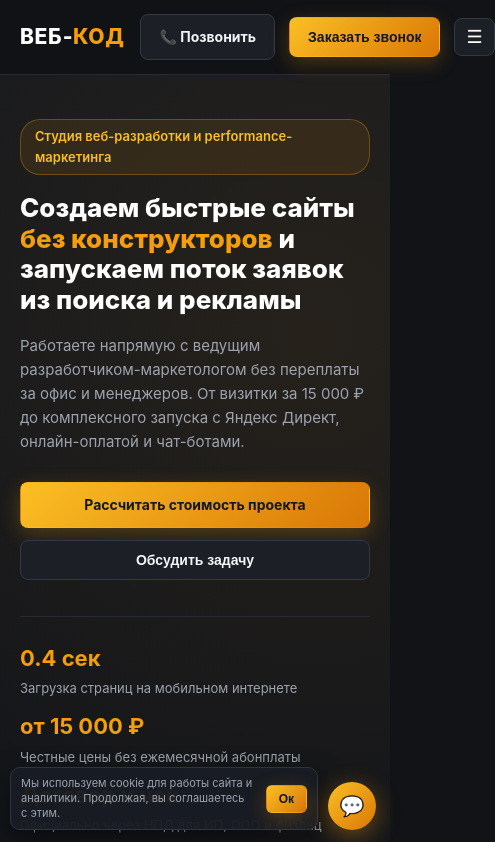
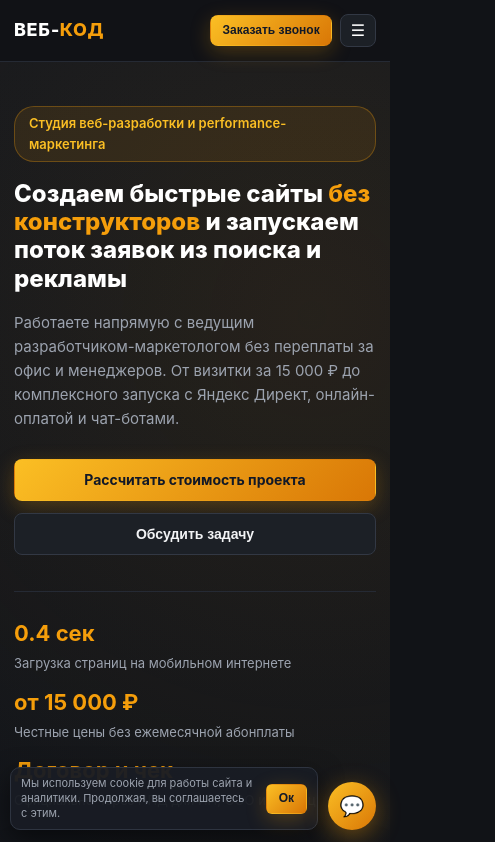
Before and after one commit to ggunster1-sketch/seo-and-code, a plain HTML site: page index.html in a window 390 px wide. Shown: the top 842 px of the page, 495 px wide, since content can reach past the window. Drawn offline with Linux system fonts and the light colour scheme.

Commit message:
Update style.css

```diff
--- a/css/style.css
+++ b/css/style.css
@@ -862,3 +862,78 @@ font-size: 11px;
 }
 .logo { white-space: nowrap; flex-shrink: 0; }
 .header-inner { flex-wrap: nowrap; }
+/* Устранение дергания и горизонтального скролла на мобильных */
+html {
+    overflow-x: clip;
+}
+
+body {
+    width: 100%;
+    overflow-x: clip;
+    overscroll-behavior-x: none;
+}
+
+.header {
+    position: sticky;
+    top: 0;
+    transform: translateZ(0);
+    will-change: transform;
+}
+
+.header-inner {
+    gap: 10px;
+}
+
+.header-contacts {
+    gap: 8px;
+    flex-shrink: 0;
+}
+
+.grid-2, .grid-3 {
+    grid-template-columns: repeat(auto-fit, minmax(260px, 1fr));
+}
+
+.hero-showcase, .card, .quiz-box, .compare-wrap {
+    max-width: 100%;
+    min-width: 0;
+}
+
+.showcase-item {
+    flex-wrap: wrap;
+    gap: 6px;
+}
+
+@media (max-width: 920px) {
+    .header-contacts a[href^="tel:"] {
+        display: none !important;
+    }
+}
+
+@media (max-width: 480px) {
+    .container {
+        padding: 0 14px;
+    }
+    .logo {
+        font-size: 18px;
+    }
+    .header-contacts .btn-sm {
+        padding: 7px 11px;
+        font-size: 12px;
+    }
+    .burger-btn {
+        padding: 6px 10px;
+        font-size: 16px;
+    }
+    .hero h1 {
+        font-size: 24px;
+        word-wrap: break-word;
+    }
+    .btn {
+        white-space: normal;
+        line-height: 1.3;
+    }
+    .quiz-opt {
+        font-size: 14px;
+        padding: 12px 14px;
+    }
+}
```
